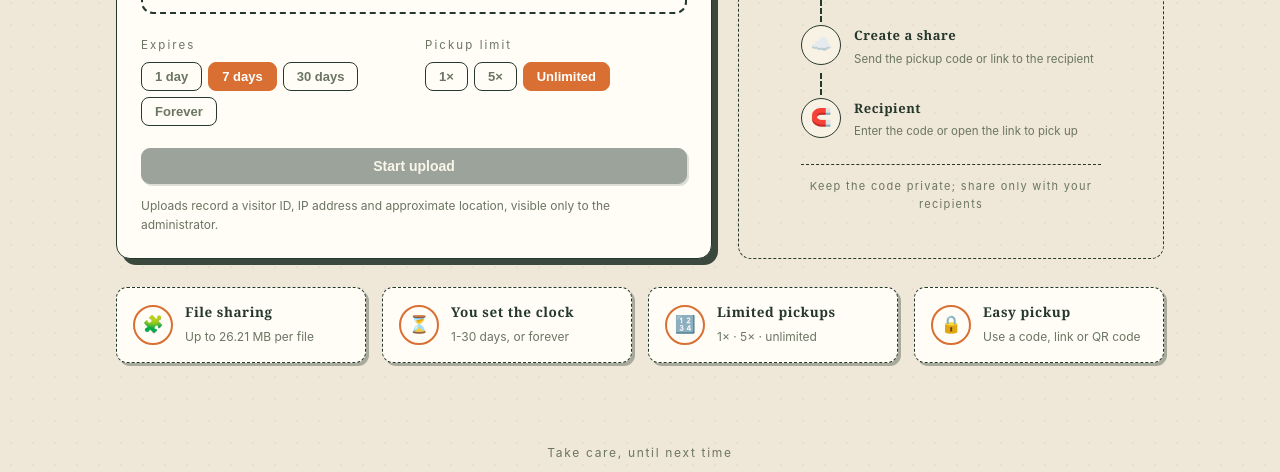
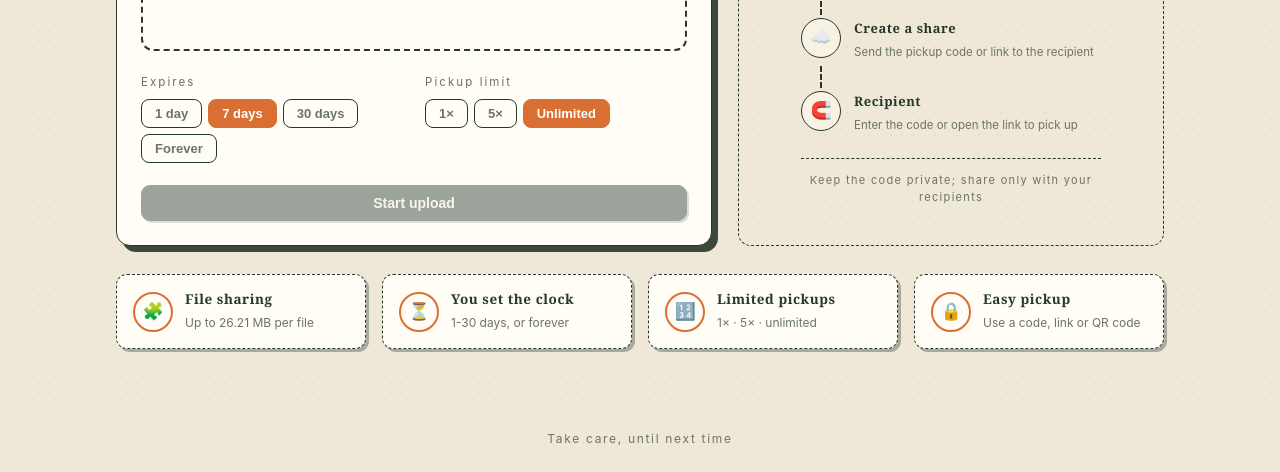
Before and after one commit to Billy775326/file-relay, a website with bundled scripts: page public/index.html in a window 1280 px wide. Shown: the part 514-986 px from the top of the page. Built offline with nearby package versions, Linux system fonts and the light colour scheme; files whose address does not match are found by name.

Commit message:
fix(home): remove upload source notice from send page

```diff
--- a/public/index.html
+++ b/public/index.html
@@ -85,7 +85,6 @@
     <button id="btn-upload" class="btn primary block" disabled data-i18n="btn.upload">开始上传</button>
     <button id="btn-text" class="btn primary block" hidden disabled data-i18n="btn.genCode">生成口令</button>
 
-    <p class="muted upload-privacy" data-i18n="upload.privacy">上传会记录访客标识、IP 和大致属地，仅管理员可见。</p>
 
     <div id="progress" class="progress" hidden>
       <div class="bar"><div id="progress-fill"></div></div>
--- a/public/js/i18n.js
+++ b/public/js/i18n.js
@@ -19,7 +19,6 @@
     'ad.sourceSave': '保存备注',
     'ad.sourceClose': '关闭',
     'ad.sourceSaved': '备注已保存',
-    'upload.privacy': '上传会记录访客标识、IP 和大致属地，仅管理员可见。',
     'err.capacity': '容量超出免费额度',
     'err.capacityRemaining': '容量超出免费额度，剩余可用空间约 {0} GB（{1} 字节）。',
     'doc.send': '文件中转站 - 发送',
@@ -201,7 +200,6 @@
     'ad.sourceSave': 'Save note',
     'ad.sourceClose': 'Close',
     'ad.sourceSaved': 'Note saved',
-    'upload.privacy': 'Uploads record a visitor ID, IP address and approximate location, visible only to the administrator.',
     'err.capacity': 'Storage capacity exceeds the free quota.',
     'err.capacityRemaining': 'Storage capacity exceeds the free quota. Available space: approximately {0} GB ({1} bytes).',
     'doc.send': 'file-relay - Send',
--- a/public/style.css
+++ b/public/style.css
@@ -861,7 +861,6 @@
 #source-error { grid-column: 1 / -1; margin: 4px 0 0; }
 .source-footer { position: sticky; bottom: 0; display: flex; justify-content: flex-end; gap: 8px; padding: 8px 16px; background: var(--paper); border-top: 1px solid var(--line); }
 .source-footer .btn { min-height: 36px; padding: 5px 12px; }
-.upload-privacy { font-size: 12px; line-height: 1.6; }
 @media (max-width: 420px) {
   .source-heading { padding: 10px 12px; }
   .source-body { padding: 10px 12px; }
@@ -869,7 +868,6 @@
   .source-footer { padding: 8px 12px; }
   .source-footer .btn { flex: 1; min-height: 40px; }
 }
-.upload-privacy { margin: 12px 0 0; }
 
 /* Keep the type visible above the filename baseline, outside its ellipsis. */
 .share-filename-line { display: flex; align-items: baseline; gap: 5px; width: clamp(150px, 18vw, 220px); }
```
Also changed, not shown: CHANGELOG.md, dist/worker.js.
